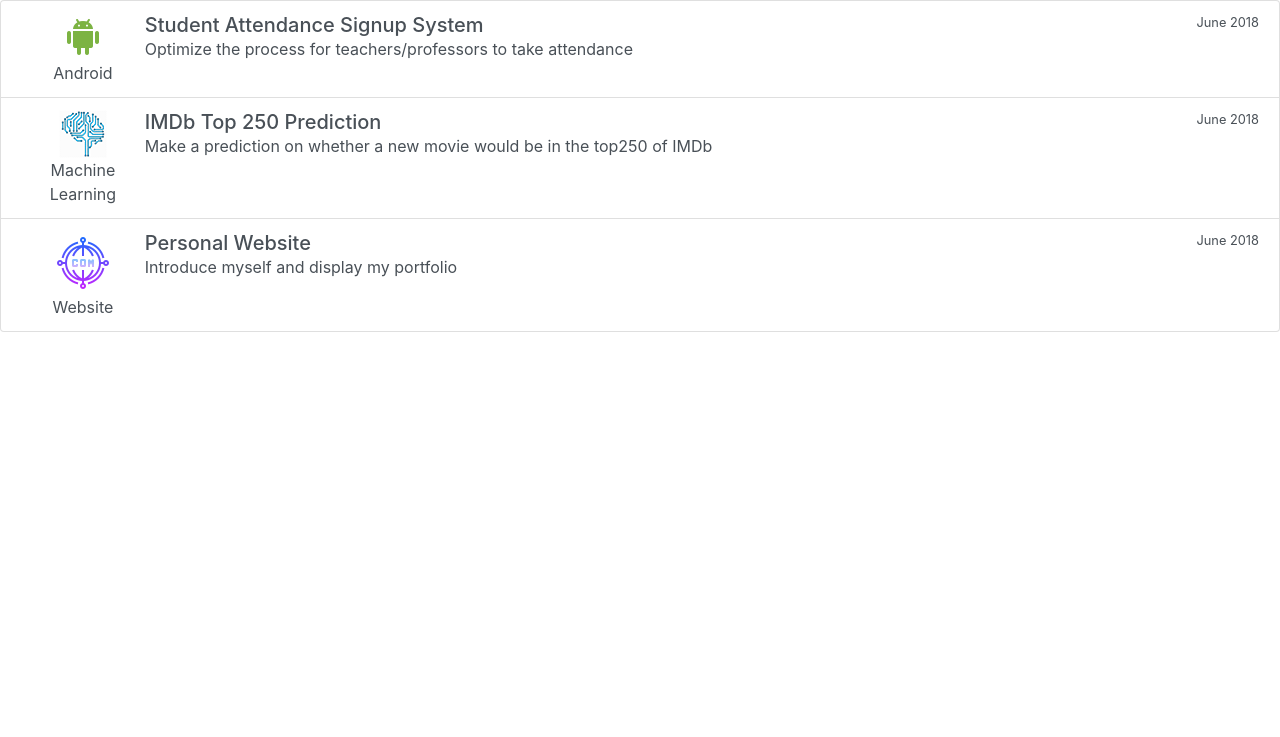
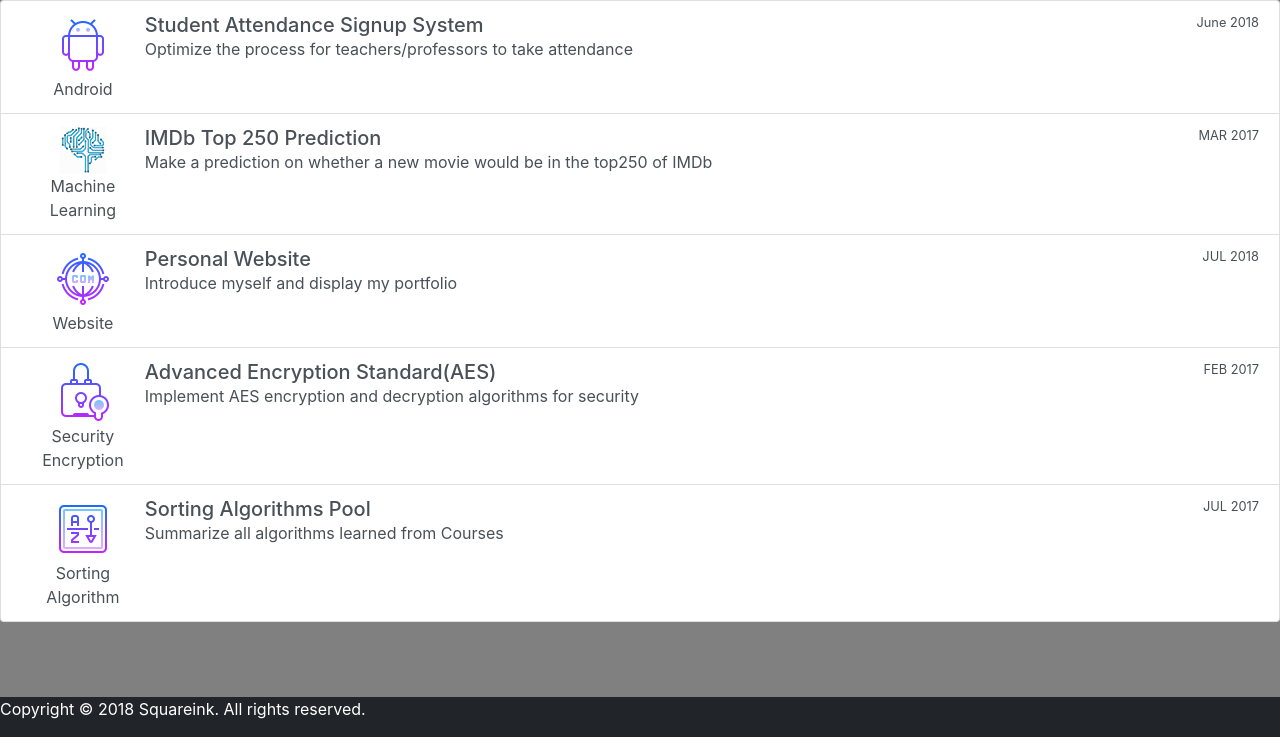
Before and after one commit to Aceyee/SquareInk-old, a PHP site: page /project.html in a window 1280 px wide. Shown: the part 63-800 px from the top of the page. Run offline with PHP 8.4, Linux system fonts and the light colour scheme; some libraries are stand-ins or nearby versions.

Commit message:
project page improved, about page added

```diff
--- a/css/index.css
+++ b/css/index.css
@@ -1,3 +1,7 @@
+body{
+    background-color:gray;
+}
+
 .navbar{
     padding-top:0;
     padding-bottom:0;
@@ -25,6 +29,20 @@
     margin-left: 50%;
     transform: translateX(-50%);
 }
+
+.carousel-indicators{
+    bottom:2rem;
+}
+
+.footer {
+   position: fixed;
+   left: 0;
+   bottom: 0;
+   width: 100%;
+   background-color: #212529;
+   color: white;
+}
+
 
 
 
--- /dev/null
+++ b/footer.html
@@ -0,0 +1,2 @@
+<!DOCTYPE html>
+<p>Copyright © 2018 Squareink. All rights reserved.</p>
--- a/index.html
+++ b/index.html
@@ -42,10 +42,14 @@
             <span class="sr-only">Next</span>
         </a>
     </div>
+
+    <div id="footbar" class="footer">
+    </div>
 </body>
 <script>
     $(function(){
         $('#navbar-holder').load('nav.html');
+        $('#footbar').load('footer.html');
         var marginBot = parseInt($('#navbar-holder').css('marginBottom'));
         $('.d-block').css('height', $(window).height() - marginBot + "px");
         var width1 = $(window).width();
--- a/nav.html
+++ b/nav.html
@@ -1,6 +1,6 @@
 <!DOCTYPE html>
     <nav id="navigation" class="navbar navbar-expand-lg fixed-top navbar-dark bg-dark center">
-        <a class="navbar-brand" href="#">
+        <a class="navbar-brand" href="/">
             <img src="/image/logo.png" class="d-inline-block align-top logo" alt="">
             Square Ink
         </a>
@@ -20,7 +20,7 @@
                     <a class="nav-link" href="#">MESSAGE<span class="sr-only">(current)</span></a>
                 </li>
                 <li class="nav-item active btn btn-nav">
-                    <a class="nav-link" href="#">ABOUT<span class="sr-only">(current)</span></a>
+                    <a class="nav-link" href="/about.html">ABOUT<span class="sr-only">(current)</span></a>
                 </li>
                 <li class="nav-item active btn btn-nav" data-toggle="modal" data-target="#exampleModal">
                     <a class="nav-link" href="#">LANGUAGE</a>
--- a/project.html
+++ b/project.html
@@ -40,7 +40,7 @@
             <div class="float-right">
                 <div class="d-flex w-100 justify-content-between">
                     <h5 class="mb-0">IMDb Top 250 Prediction</h5>
-                    <small>June 2018</small>
+                    <small>MAR 2017</small>
                 </div>
                 <p class="mb-0">Make a prediction on whether a new movie would be in the top250 of IMDb</p>
             </div>
@@ -56,15 +56,49 @@
             <div class="float-right">
                 <div class="d-flex w-100 justify-content-between">
                     <h5 class="mb-0">Personal Website</h5>
-                    <small>June 2018</small>
+                    <small>JUL 2018</small>
                 </div>
                 <p class="mb-0">Introduce myself and display my portfolio</p>
             </div>
         </a>
+
+        <a href="#" class="list-group-item list-group-item-action flex-column align-items-start">
+            <div class="float-left text-center">
+                <img src="/image/icon-encryption.png" />
+                <div class="text-center">
+                    <abbr>Security <br> Encryption</abbr>
+                </div>
+            </div>
+            <div class="float-right">
+                <div class="d-flex w-100 justify-content-between">
+                    <h5 class="mb-0">Advanced Encryption Standard(AES)</h5>
+                    <small>FEB 2017</small>
+                </div>
+                <p class="mb-0">Implement AES encryption and decryption algorithms for security</p>
+            </div>
+        </a>
+
+        <a href="#" class="list-group-item list-group-item-action flex-column align-items-start">
+            <div class="float-left text-center">
+                <img src="/image/icon-sorting.png" />
+                <div class="text-center">
+                    <abbr>Sorting <br> Algorithm</abbr>
+                </div>
+            </div>
+            <div class="float-right">
+                <div class="d-flex w-100 justify-content-between">
+                    <h5 class="mb-0">Sorting Algorithms Pool</h5>
+                    <small>JUL 2017</small>
+                </div>
+                <p class="mb-0">Summarize all algorithms learned from Courses</p>
+            </div>
+        </a>
     </div>
+    <div id="footbar" class="footer"></div>
 </body>
 <script>
     $(function () {
-        var nav = $("#navbar-holder").load("nav.html");
+        $("#navbar-holder").load("nav.html");
+        $('#footbar').load('footer.html');
     });
 </script>
```
Also changed, not shown: about.html (added, +23 -0 lines), image/icon-android.png, image/icon-encryption.png (added), image/icon-sorting.png (added).
